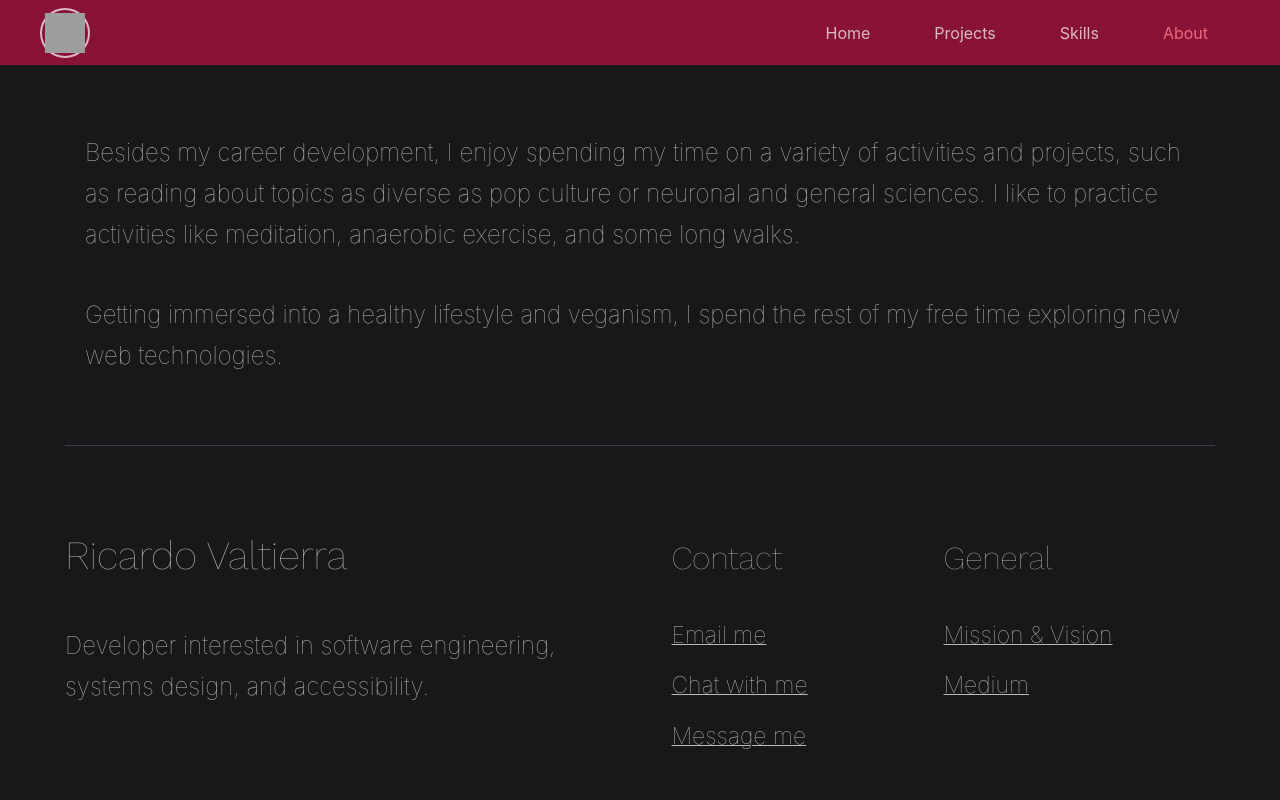
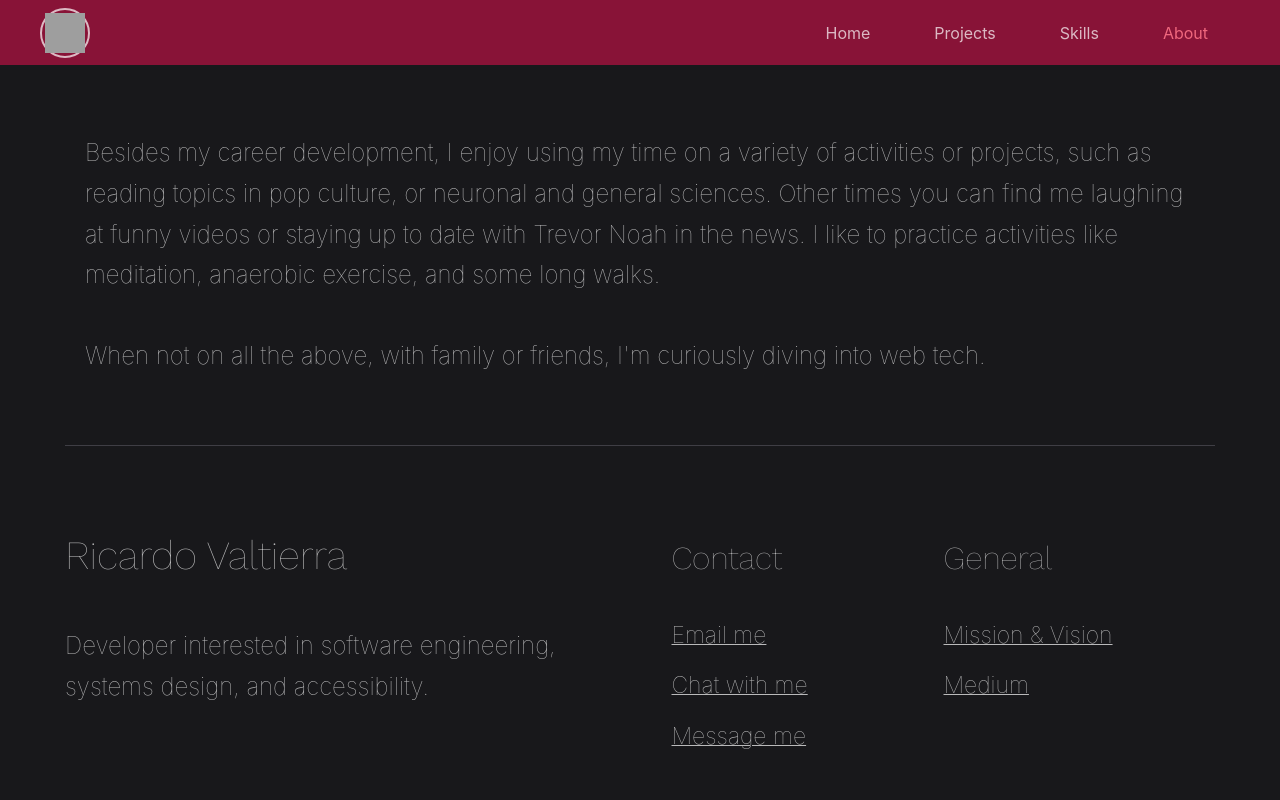
Before and after one commit to ricardovaltierra/portfolio, a React (Create React App) app: page /about in a window 1280 px wide. Shown: the top 800 px of the page. Built offline with nearby package versions, Linux system fonts and the light colour scheme; grey boxes are pictures that could not be loaded.

Commit message:
Third update on about component

```diff
--- a/src/components/About.jsx
+++ b/src/components/About.jsx
@@ -4,15 +4,16 @@ import React from 'react';
 const About = () => (
   <section className="flex flex-col md:mx-[65px] mx-[1.7rem] md:px-5 justify-items-stretch my-[3rem] font-thin text-dimWhite  md:text-[24px] text-[25px]">
     <p className="my-5 md:leading-[40.8px] leading-[32.8px]">
-      Besides my career development, I enjoy spending my time on a
-      variety of activities and projects, such as reading about topics
-      as diverse as pop culture or neuronal and general sciences.
-      I like to practice activities like meditation, anaerobic exercise,
+      Besides my career development, I enjoy using my time on
+      a variety of activities or projects, such as reading
+      topics in pop culture, or neuronal and general sciences.
+      Other times you can find me laughing at funny videos or
+      staying up to date with Trevor Noah in the news. I like
+      to practice activities like meditation, anaerobic exercise,
       and some long walks.
     </p>
     <p className="my-5 md:leading-[40.8px] leading-[32.8px]">
-      Getting immersed into a healthy lifestyle and veganism,
-      I spend the rest of my free time exploring new web technologies.
+      When not on all the above, with family or friends, I&apos;m curiously diving into web tech.
     </p>
   </section>
 );
```
